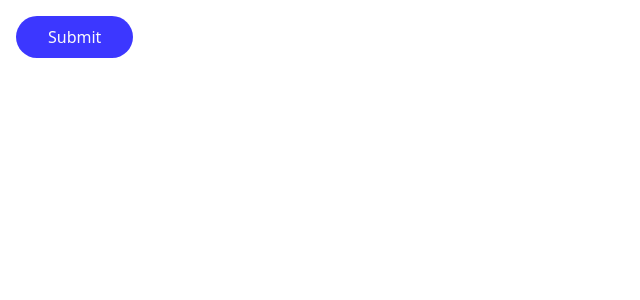
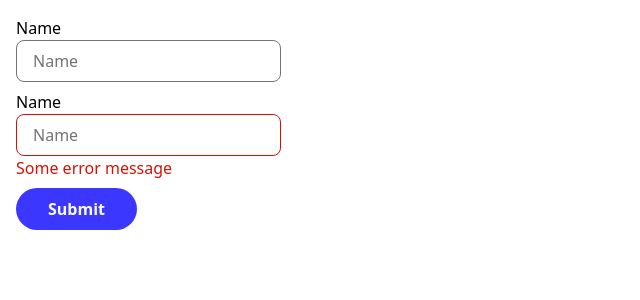
Before and after one commit to mdzieciuchowicz/cosinus-task, a React (Vite) app: page / in a window 1280 px wide. Shown: the top 300 px of the page, without its empty margins (0-640 px from the left). Built offline with nearby package versions, Linux system fonts and the light colour scheme.

Commit message:
add input component, add missing prettier packages

```diff
--- a/package.json
+++ b/package.json
@@ -18,6 +18,7 @@
   "devDependencies": {
     "@eslint/js": "^9.21.0",
     "@tailwindcss/vite": "^4.1.3",
+    "@trivago/prettier-plugin-sort-imports": "^5.2.2",
     "@types/node": "^22.14.0",
     "@types/react": "^19.0.10",
     "@types/react-dom": "^19.0.4",
@@ -29,6 +30,7 @@
     "husky": "^9.1.7",
     "path": "^0.12.7",
     "prettier": "^3.5.3",
+    "prettier-plugin-tailwindcss": "^0.6.11",
     "tailwindcss": "^4.1.3",
     "typescript": "~5.7.2",
     "typescript-eslint": "^8.24.1",
--- a/src/App.tsx
+++ b/src/App.tsx
@@ -1,8 +1,10 @@
-import { Button } from "@/components";
+import { Button, Input } from "@/components";
 
 function App() {
   return (
-    <div className="p-4">
+    <div className="flex flex-col items-start gap-2 p-4">
+      <Input label="Name" placeholder="Name" />
+      <Input label="Name" placeholder="Name" error="Some error message" />
       <Button>Submit</Button>
     </div>
   );
--- a/src/components/button/button.tsx
+++ b/src/components/button/button.tsx
@@ -4,18 +4,18 @@ import React from "react";
 
 const buttonVariants = cva(
   [
-    "flex items-center rounded-full transition-colors duration-300 focus:outline-none text-sans group/icon",
-    "focus-visible:outline-primary focus-visible:ourline-offset-2 focus-visible:outline-1 focus-visible:outline-offset-gray-600",
+    "flex items-center rounded-full transition-colors duration-300 focus:outline-none group/icon font-bold cursor-pointer",
+    "focus-visible:outline-primary focus-visible:outline-offset-2 focus-visible:outline-1",
   ],
   {
     variants: {
       size: {
-        lg: "h-8 md:h-10.5 gap-3 px-4 md:px-8 py-1.5 [--icon-size:1.875rem]",
+        lg: "h-10.5 gap-3 px-4 md:px-8 py-1.5 [--icon-size:1.875rem]",
         md: "h-8 gap-3 px-1.5 md:px-3 py-1 [--icon-size:1.625rem]",
       },
       variant: {
         solid: [
-          "bg-primary hover:bg-primary-400 focus:bg-primary-400 active:bg-bg-primary-300 disabled:bg-primary-100",
+          "bg-primary hover:bg-primary-400 focus:bg-primary-400 active:bg-primary-300 disabled:bg-primary-100",
           "text-gray-100 disabled:text-gray-300",
         ],
       },
@@ -33,13 +33,8 @@ type ButtonProps = {
   icon?: React.ReactNode;
 } & VariantProps<typeof buttonVariants>;
 
-
 const Button = React.forwardRef<HTMLButtonElement, ButtonProps>(
-(
-    { children, className, size, variant, icon, ...rest },
-    ref,
-  ) => {
-
+  ({ children, className, size, variant, icon, ...rest }, ref) => {
     return (
       <button ref={ref} className={clsx(buttonVariants({ size, variant }), className)} {...rest}>
         {children}
--- a/src/components/index.ts
+++ b/src/components/index.ts
@@ -1 +1,2 @@
-export * from "./button"
+export * from "./button";
+export * from "./input";
--- /dev/null
+++ b/src/components/input/index.ts
@@ -0,0 +1 @@
+export * from "./input";
--- /dev/null
+++ b/src/components/input/input.tsx
@@ -0,0 +1,55 @@
+import { VariantProps, cva } from "class-variance-authority";
+import clsx from "clsx";
+import React, { useId } from "react";
+
+const inputVariants = cva(["flex rounded-lg transition-colors duration-300 focus:outline-none"], {
+  variants: {
+    size: {
+      md: "h-10.5 gap-3 px-4",
+    },
+    variant: {
+      outline: [
+        "placeholder:text-gray-200 text-gray-400",
+        "border-1 border-gray-200 hover:border-gray-300 focus:border-primary disabled:border-gray-300 data-[error]:border-error",
+      ],
+    },
+  },
+  defaultVariants: {
+    size: "md",
+    variant: "outline",
+  },
+});
+
+type InputProps = {
+  children?: React.ReactNode | React.ReactNode[];
+  className?: string;
+  label?: string;
+  error?: string;
+  icon?: React.ReactNode;
+} & VariantProps<typeof inputVariants> &
+  React.InputHTMLAttributes<HTMLInputElement>;
+
+const Input = React.forwardRef<HTMLInputElement, InputProps>(
+  ({ className, size, variant, id: _id, label, error, ...rest }, ref) => {
+    const generatedId = useId();
+    const id = _id ?? generatedId;
+
+    return (
+      <div className="flex flex-col">
+        {label && <label htmlFor={id}>{label}</label>}
+        <input
+          ref={ref}
+          id={id}
+          className={clsx(inputVariants({ size, variant }), className)}
+          data-error={error ? true : undefined}
+          {...rest}
+        />
+        {error && <p className="text-error">{error}</p>}
+      </div>
+    );
+  },
+);
+
+Input.displayName = "Input";
+
+export { Input };
--- a/src/style/global.css
+++ b/src/style/global.css
@@ -3,7 +3,7 @@
 @theme {
   --color-primary: #3c37ff;
   --color-primary-500: #3c37ff;
-  --color-primary-400: #5e5bf8;
+  --color-primary-400: #514bfa;
   --color-primary-300: #6b69f5;
   --color-primary-100: #9d9be7;
 
@@ -13,4 +13,6 @@
   --color-gray-300: #262626;
   --color-gray-200: #737373;
   --color-gray-100: #fafafa;
+
+  --color-error: #d41306;
 }
```
Also changed, not shown: 2 other files (tests, documents, lock files or other folders).
